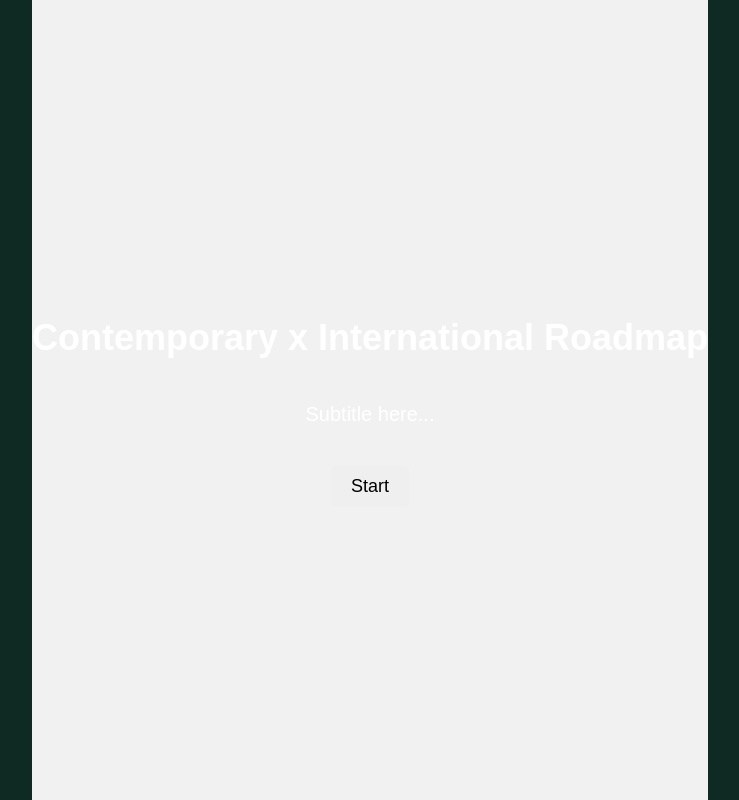
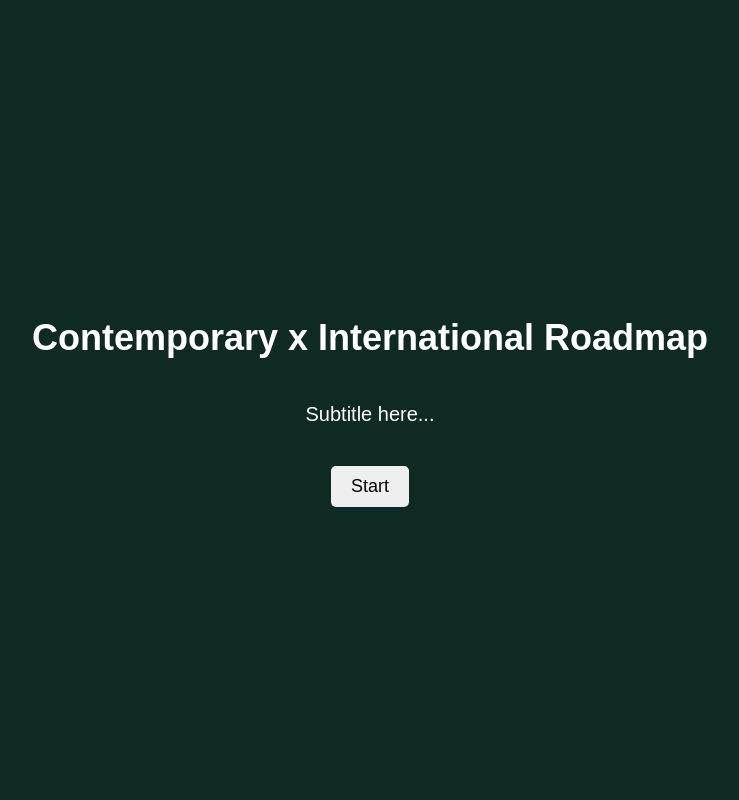
Before and after one commit to tamannahridi/Roadmap, a plain HTML site: page index.html in a window 1280 px wide. Shown: the whole page, without its empty margins (270-1009 px from the left). Drawn offline with Linux system fonts and the light colour scheme.

Commit message:
style.css

```diff
--- a/style.css
+++ b/style.css
@@ -19,7 +19,7 @@ body {
   justify-content: center;
   align-items: center;
   height: 100vh;  /* Full height */
-  background-color: #f1f1f1;
+  background-color: #0E2A23; /* harrods green */
 }
 
 #coverPage h1 {
```
